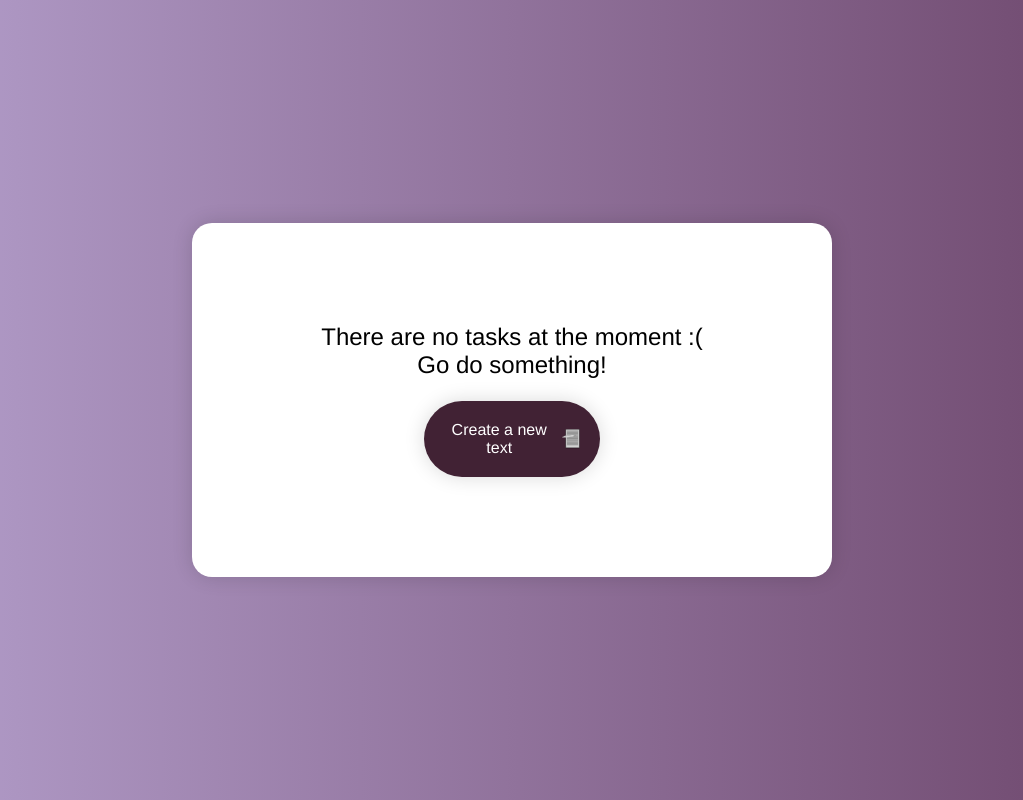
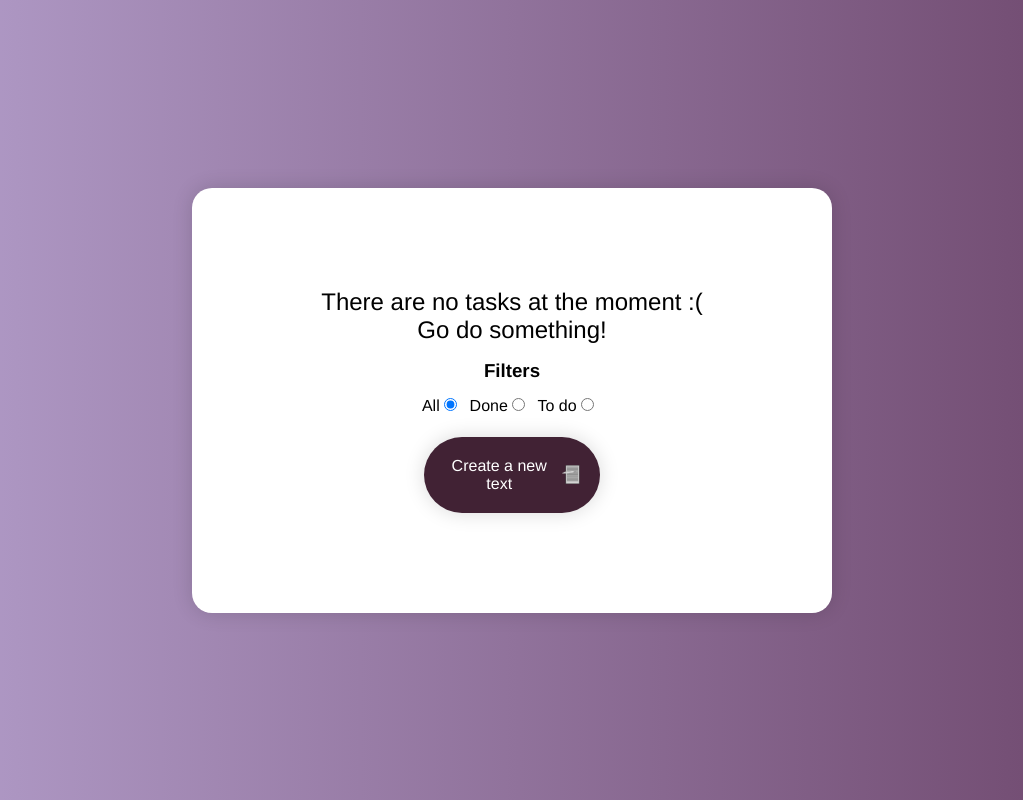
Before and after one commit to firminoneto11/bright-cities-todo, a Django app: page / in a window 1280 px wide. Shown: the whole page, without its empty margins (128-1151 px from the left). Run offline with Django 3.2, Linux system fonts and the light colour scheme; data that the repository does not hold is empty.

Commit message:
created a filter logic for the tasks table with js

```diff
--- /dev/null
+++ b/core/static/css/index/general.css
@@ -0,0 +1,4 @@
+
+* {
+    text-rendering: optimizeLegibility;
+}
--- a/core/static/css/index/main_content.css
+++ b/core/static/css/index/main_content.css
@@ -53,11 +53,14 @@
     padding: 15px;
 }
 
-.table td {
+.table td{
     border-bottom: #412234 solid 1px;
     padding: 15px;
 }
 
+.table tr:last-child td {
+    border-bottom: none;
+}
 
 .item {
     font-family: Helvetica;
--- /dev/null
+++ b/core/static/css/index/radio.css
@@ -0,0 +1,16 @@
+
+.radio-elements {
+    margin-top: 1rem;
+    text-align: center;
+    font-family: helvetica;
+    font-size: 1rem;
+}
+
+.radio-elements input {
+    margin-right: 0.5rem;
+    margin-top: 1rem;
+}
+
+.no-display {
+    display: none;
+}
--- /dev/null
+++ b/core/static/js/filters.js
@@ -0,0 +1,39 @@
+
+document.getElementById('todo').addEventListener('click', () => {
+    const rows = document.getElementsByClassName('tbody_child')
+    for (let row of rows) {
+        if (row.className === 'tbody_child no-display') {
+            row.classList.remove('no-display')
+        }
+    }
+    for (let row of rows) {
+        let status = row.attributes[2].textContent
+        if (status === 'False') {
+            row.classList.add('no-display')
+        }
+    }
+})
+
+document.getElementById('done').addEventListener('click', () => {
+    const rows = document.getElementsByClassName('tbody_child')
+    for (let row of rows) {
+        if (row.className === 'tbody_child no-display') {
+            row.classList.remove('no-display')
+        }
+    }
+    for (let row of rows) {
+        let status = row.attributes[2].textContent
+        if (status === 'True') {
+            row.classList.add('no-display')
+        }
+    }
+})
+
+document.getElementById('all').addEventListener('click', () => {
+    const rows = document.getElementsByClassName('tbody_child')
+    for (let row of rows) {
+        if (row.className === 'tbody_child no-display') {
+            row.classList.remove('no-display')
+        }
+    }
+})
--- a/core/templates/create.html
+++ b/core/templates/create.html
@@ -7,6 +7,7 @@
     <meta http-equiv="X-UA-Compatible" content="IE=edge">
     <meta name="viewport" content="width=device-width, initial-scale=1.0">
     <link rel="stylesheet" href="{% static 'css/creation/reset.css' %}">
+    <link rel="stylesheet" href="{% static 'css/index/general.css' %}">
     <link rel="stylesheet" href="{% static 'css/creation/center.css' %}">
     <link rel="stylesheet" href="{% static 'css/creation/card.css' %}">
 
--- a/core/templates/index.html
+++ b/core/templates/index.html
@@ -8,9 +8,11 @@
     <meta name="viewport" content="width=device-width, initial-scale=1.0">
     <!--Calling the CSS-->
     <link rel="stylesheet" href="{% static 'css/index/reset.css' %}">
+    <link rel="stylesheet" href="{% static 'css/index/general.css' %}">
     <link rel="stylesheet" href="{% static 'css/index/center.css' %}">
     <link rel="stylesheet" href="{% static 'css/index/main_content.css' %}">
     <link rel="stylesheet" href="{% static 'css/index/do_something.css' %}">
+    <link rel="stylesheet" href="{% static 'css/index/radio.css' %}">
     <link rel="stylesheet" href="{% static 'css/index/go_create.css' %}">
     <!--Title-->
     <title>Todo</title>
@@ -24,7 +26,7 @@
             <!--This part will be displayed if there are any data in the database-->
             {% if data %}
             <h1 class="title">Current Tasks</h1>
-            <h3 class="subtitle">Click on a task to edit or delete</h3>
+            <p class="subtitle">Click on a task to edit or delete</p>
             <table class="table">
                 <thead>
                     <tr>
@@ -34,7 +36,7 @@
                 </thead>
                 <tbody>
                     {% for task in data %}
-                    <tr data-href="{% url 'create' %}">
+                    <tr data-href="{% url 'create' %}" class="tbody_child" data-status="{{ task.completed }}">
                         {% if task.completed %}
                         <td class="item completed">{{ task.name }}</td>
                         <td class="item completed">Done!</td>
@@ -52,6 +54,17 @@
             <p class="lazy">Go do something!</p>
             {% endif %}
 
+            <!--Radio Button-->
+            <div class="radio-elements">
+                <h3>Filters</h3>
+                <label for="all">All</label>
+                <input type="radio" name="filter" id="all" checked>
+                <label for="done">Done</label>
+                <input type="radio" name="filter" id="done">
+                <label for="todo">To do</label>
+                <input type="radio" name="filter" id="todo">
+            </div>
+
             <!--Link to the page that will create a new task-->
             <a class="go_create" href="{% url 'create' %}"><span class="span-text">Create a new text</span>
                 {% block content %}
@@ -62,6 +75,7 @@
     </div>
 
     <script src="{% static 'js/clickable.js' %}"></script>
+    <script src="{% static 'js/filters.js' %}"></script>
 </body>
 
 </html>
```
